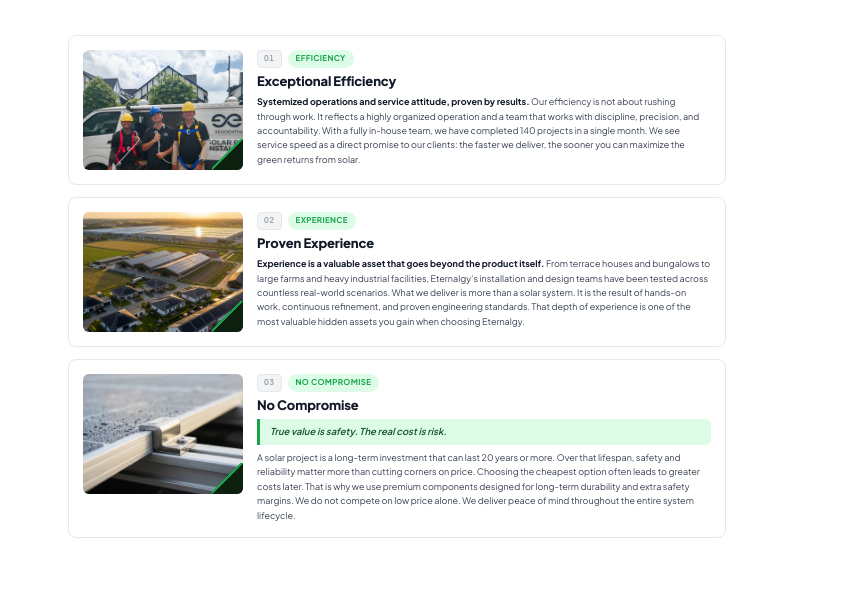
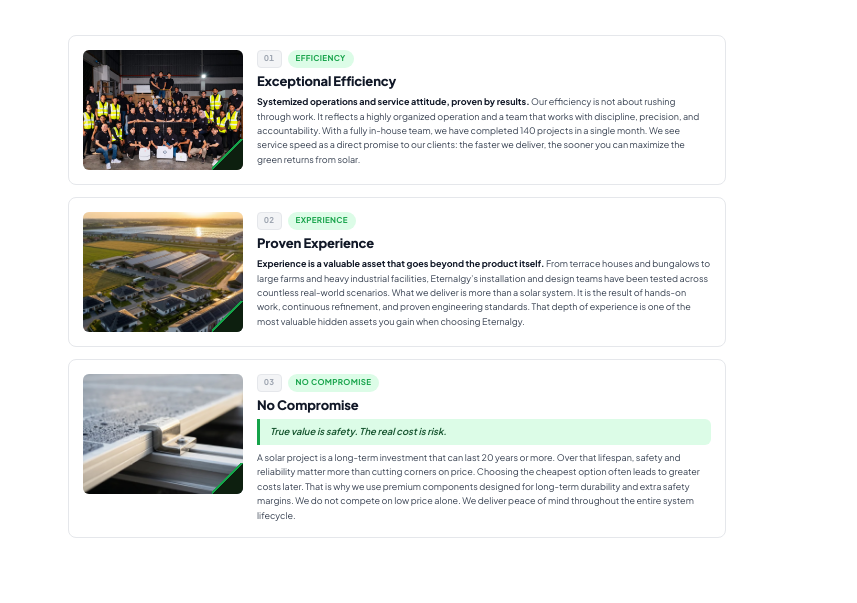
Before and after one commit to Zhihong0321/ee-proposal, a website: page html_to_pdf/why-eternalgy-pdf-en.html in a window 1280 px wide. Shown: the part 197-800 px from the top of the page, without its empty margins (0-857 px from the left). Drawn offline with Linux system fonts and the light colour scheme.

Commit message:
style: replace installation photo with group-photo.jpg in Exceptional Efficiency section

```diff
--- a/html_to_pdf/why-eternalgy-pdf-en.html
+++ b/html_to_pdf/why-eternalgy-pdf-en.html
@@ -307,7 +307,7 @@
         <!-- 01 极致高效 -->
         <article class="block">
           <div class="block-image">
-            <img src="../image/installtion.png" alt="Eternalgy installation team at work" />
+            <img src="../group-photo.jpg" alt="Eternalgy installation team at work" />
           </div>
           <div class="block-content">
             <div class="block-tag">
```
Also changed, not shown: html_to_pdf/why-eternalgy-pdf-zh.html (+1 -1 lines), html_to_pdf/why-eternalgy-pdf.html (+1 -1 lines), why-eternalgy.html (+1 -1 lines).
